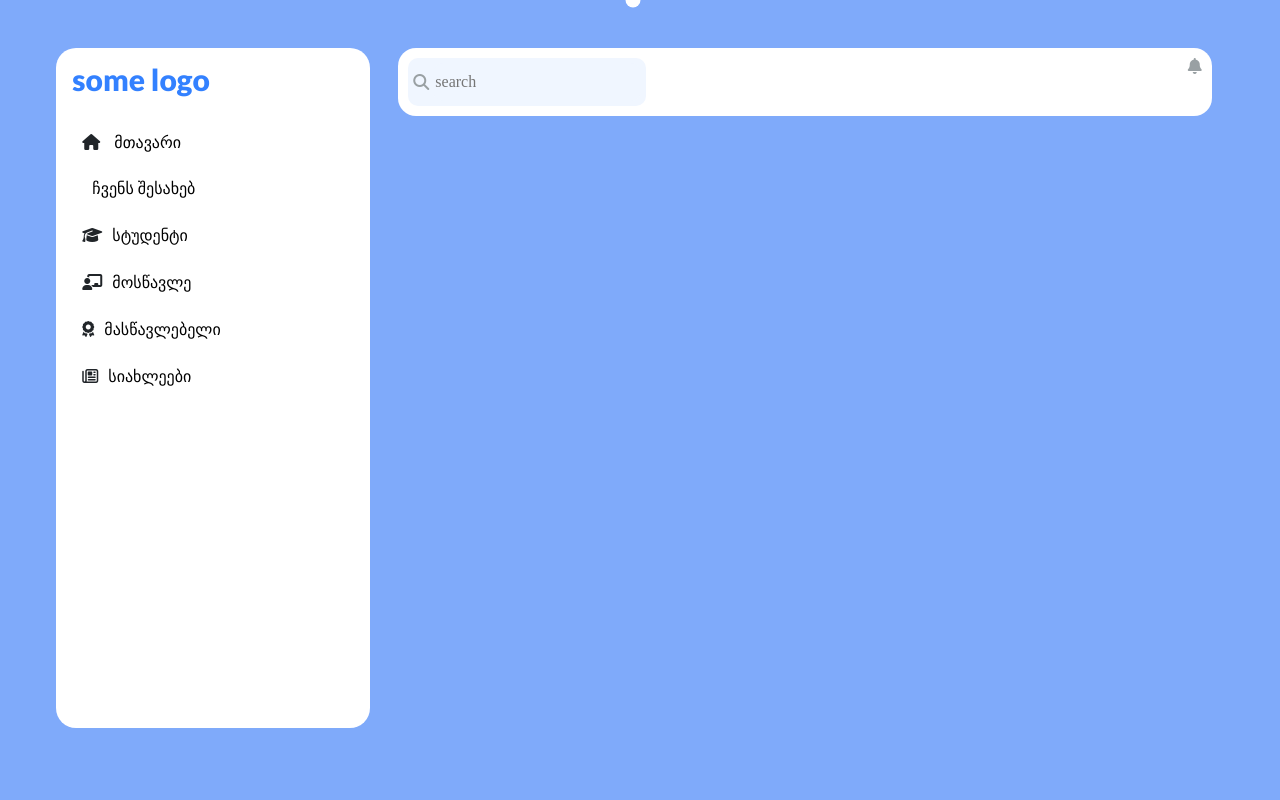
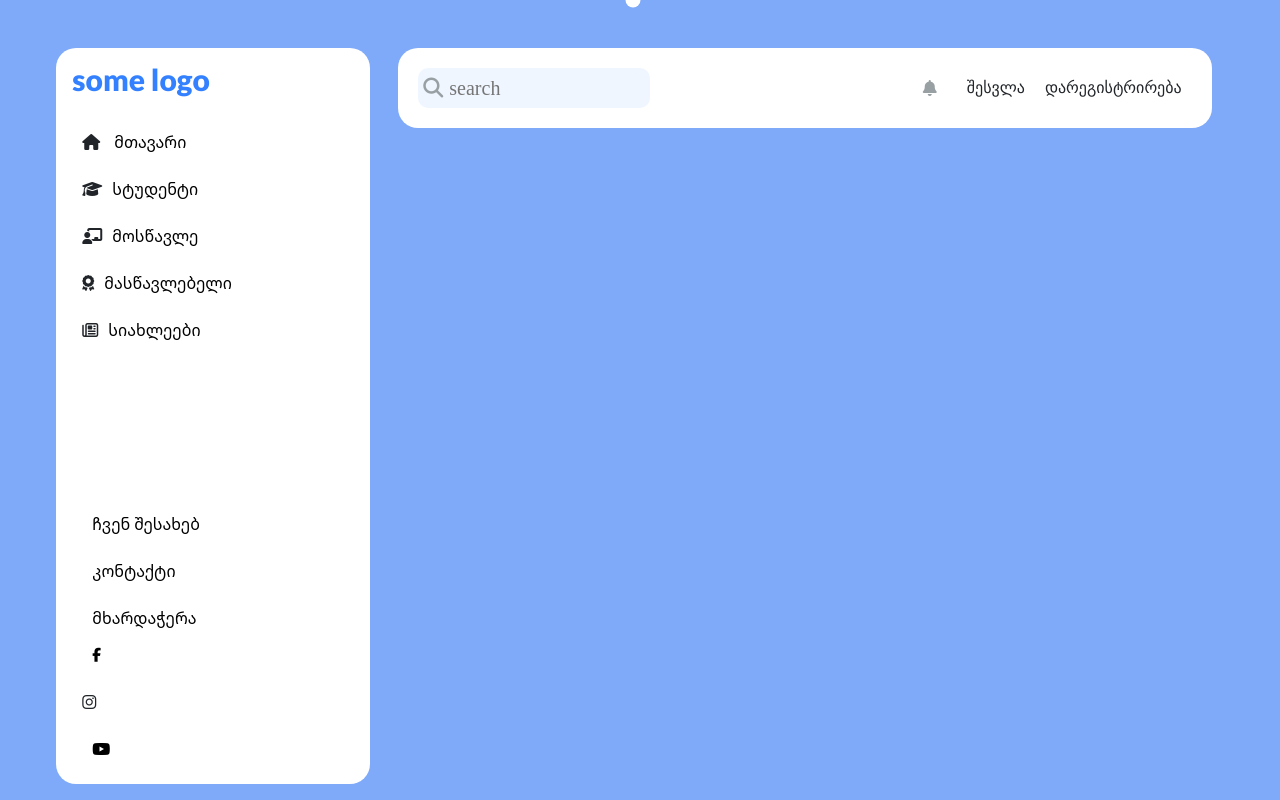
Before and after one commit to temomaglakelidze/shota-rustaveli, a plain HTML site: page index.html in a window 1280 px wide. Drawn offline with nearby package versions, Linux system fonts and the light colour scheme.

Commit message:
making navbar footer

```diff
--- a/index.html
+++ b/index.html
@@ -22,14 +22,14 @@
   <body class="d-flex justify-content-center">
     <div class="cursor"></div>
     <main class="d-flex row container-fluid justify-content-center mt-5 gap-3">
-      <div class="nav-bar col-3 d-flex flex-column align-items-center p-3">
+      <div class="nav-bar col-3 p-3 d-flex justify-content-between flex-column">
+        <div class="nav-list d-flex flex-column">
           <h1>some logo</h1>
           <ul>
             <li>
               <i class="fa-solid fa-house"></i>
               <a href="#" class="list-item">მთავარი</a>
             </li>
-          <li><a href="#" class="list-item">ჩვენს შესახებ</a></li>
             <li>
               <i class="fa-solid fa-graduation-cap"></i
               ><a href="#" class="list-item">სტუდენტი</a>
@@ -48,6 +48,23 @@
             </li>
           </ul>
         </div>
+        <div class="nav-footer d-flex row">
+          <ul class="col-6">
+            <li><a href="#">ჩვენ შესახებ</a></li>
+            <li><a href="#">კონტაქტი</a></li>
+            <li><a href="#">მხარდაჭერა</a></li>
+          </ul>
+          <ul class="soc-links">
+            <li class="facebook">
+              <a href="#"><i class="fa-brands fa-facebook-f fa-sm"></i></a>
+            </li>
+            <li class="instagram"><i class="fa-brands fa-instagram"></i></li>
+            <li class="youtube">
+              <a href="#"> <i class="fa-brands fa-youtube"></i></a>
+            </li>
+          </ul>
+        </div>
+      </div>
       <div class="main-content col-8 d-flex flex-column">
         <div class="search-content d-flex justify-content-between">
           <div class="search-box d-flex align-items-center gap-1">
@@ -56,6 +73,10 @@
           </div>
           <div class="log-in-content">
             <i class="fa-solid fa-bell" style="color: #99a0a3"></i>
+            <div class="log-btn">
+              <div class="log-in">შესვლა</div>
+              <div class="sign-in">დარეგისტრირება</div>
+            </div>
           </div>
         </div>
       </div>
--- a/js/index.js
+++ b/js/index.js
@@ -1,35 +1,31 @@
 const cursor = document.querySelector(".cursor");
-const listItems = document.querySelectorAll(".nav-bar ul li"); // Corrected selector
 const navBar = document.querySelector(".nav-bar");
-const searchContetnt = document.querySelector(".search-content");
+const searchContent = document.querySelector(".search-content");
+const navBarLink = document.querySelectorAll(".nav-bar ul li");
 
 document.addEventListener("mousemove", (e) => {
   cursor.style.left = e.pageX + "px";
   cursor.style.top = e.pageY + "px";
 });
-
-listItems.forEach((item) => {
-  item.addEventListener("mouseover", () => {
-    // Changed to item instead of navBar
+navBar.addEventListener("mouseover", () => {
+  cursor.classList.add("navbar-cursor");
+});
+navBar.addEventListener("mouseout", () => {
+  cursor.classList.remove("navbar-cursor");
+});
+navBarLink.forEach((navBarLink) => {
+  navBarLink.addEventListener("mouseover", () => {
     cursor.classList.add("link-cursor");
   });
 
-  navBar.addEventListener("mouseover", () => {
-    cursor.classList.add("navbar-cursor");
-  });
-
-  navBar.addEventListener("mouseout", () => {
-    cursor.classList.remove("navbar-cursor");
-  });
-
-  item.addEventListener("mouseout", () => {
-    // Changed to item instead of navBar
+  navBarLink.addEventListener("mouseout", () => {
     cursor.classList.remove("link-cursor");
   });
 });
-searchContetnt.addEventListener("mouseover", () => {
+
+searchContent.addEventListener("mouseover", () => {
   cursor.classList.add("search-cursor");
 });
-searchContetnt.addEventListener("mouseout", () => {
+searchContent.addEventListener("mouseout", () => {
   cursor.classList.remove("search-cursor");
 });
--- a/scss/_cursor.scss
+++ b/scss/_cursor.scss
@@ -8,15 +8,18 @@
   transform: translate(-50%, -50%);
   transition: background-color 0.2s, transform 0.2s;
   z-index: 900;
+  transform-origin: center;
 }
 .navbar-cursor {
   background-color: #7faafa;
   width: 15px;
   height: 15px;
+  transform: scale(1.6);
 }
 .link-cursor {
   background-color: white;
 }
 .search-cursor {
   background-color: #7faafa;
+  transform: scale(1.6);
 }
--- a/scss/_navbar.scss
+++ b/scss/_navbar.scss
@@ -1,8 +1,11 @@
 @import url("https://fonts.googleapis.com/css2?family=Lato:ital,wght@0,100;0,300;0,400;0,700;0,900;1,100;1,300;1,400;1,700;1,900&display=swap");
+@import url("https://fonts.googleapis.com/css2?family=Noto+Sans+Georgian:wght@100..900&display=swap");
 .nav-bar {
   background-color: white;
-  height: 85vh;
+  height: 92vh;
   border-radius: 20px;
+
+  .nav-list {
     gap: 30px;
     h1 {
       color: #3381ff;
@@ -21,13 +24,20 @@
       li {
         padding: 10px;
         border-radius: 10px;
+        transform: scale(1);
         a {
           color: black;
           margin-left: 10px;
+          font-family: "Noto Sans Georgian", sans-serif;
+          font-optical-sizing: auto;
+          font-weight: 500;
+          font-style: normal;
+          font-variation-settings: "wdth" 100;
         }
         &:hover {
           background-color: #3381ff;
-        transition: 0.2;
+          transform: scale(1.05);
+          transition: 0.2s;
         }
         &:hover a {
           color: white;
@@ -36,3 +46,35 @@
       }
     }
   }
+  .nav-footer {
+    ul {
+      width: 100%;
+      display: flex;
+      flex-direction: column;
+      gap: 10px;
+      li {
+        padding: 10px;
+        border-radius: 10px;
+        transform: scale(1);
+        a {
+          color: black;
+          margin-left: 10px;
+          font-family: "Noto Sans Georgian", sans-serif;
+          font-optical-sizing: auto;
+          font-weight: 500;
+          font-style: normal;
+          font-variation-settings: "wdth" 100;
+        }
+        &:hover {
+          background-color: #3381ff;
+          transform: scale(1.05);
+          transition: 0.2s;
+        }
+        &:hover a {
+          color: white;
+          transition: 0.2s;
+        }
+      }
+    }
+  }
+}
--- a/scss/_search.scss
+++ b/scss/_search.scss
@@ -1,9 +1,9 @@
 .search-content {
   background-color: white;
-  height: 10%;
+  height: 80px;
   width: 100%;
-  border-radius: 18px;
-  padding: 10px;
+  border-radius: 20px;
+  padding: 20px;
   .search-box {
     width: 30%;
     height: 100%;
@@ -11,6 +11,7 @@
     border: none;
     border-radius: 10px;
     padding: 5px;
+    font-size: 20px;
     #search-box {
       width: 100%;
       height: 100%;
@@ -20,4 +21,30 @@
       border-radius: 10px;
     }
   }
+  .log-in-content {
+    display: flex;
+    align-items: center;
+    gap: 20px;
+    .log-btn {
+      display: flex;
+      .log-in {
+        padding: 10px 10px 10px 10px;
+        &:hover {
+          border-radius: 10px 0 0 10px;
+          background-color: #3381ff;
+
+          color: white;
+        }
+      }
+      .sign-in {
+        padding: 10px 10px 10px 10px;
+        &:hover {
+          border-radius: 0 10px 10px 0;
+          background-color: #3381ff;
+
+          color: white;
+        }
+      }
+    }
+  }
 }
```
Also changed, not shown: css/main.css. Lines whose indentation alone changed are shown as unchanged.
